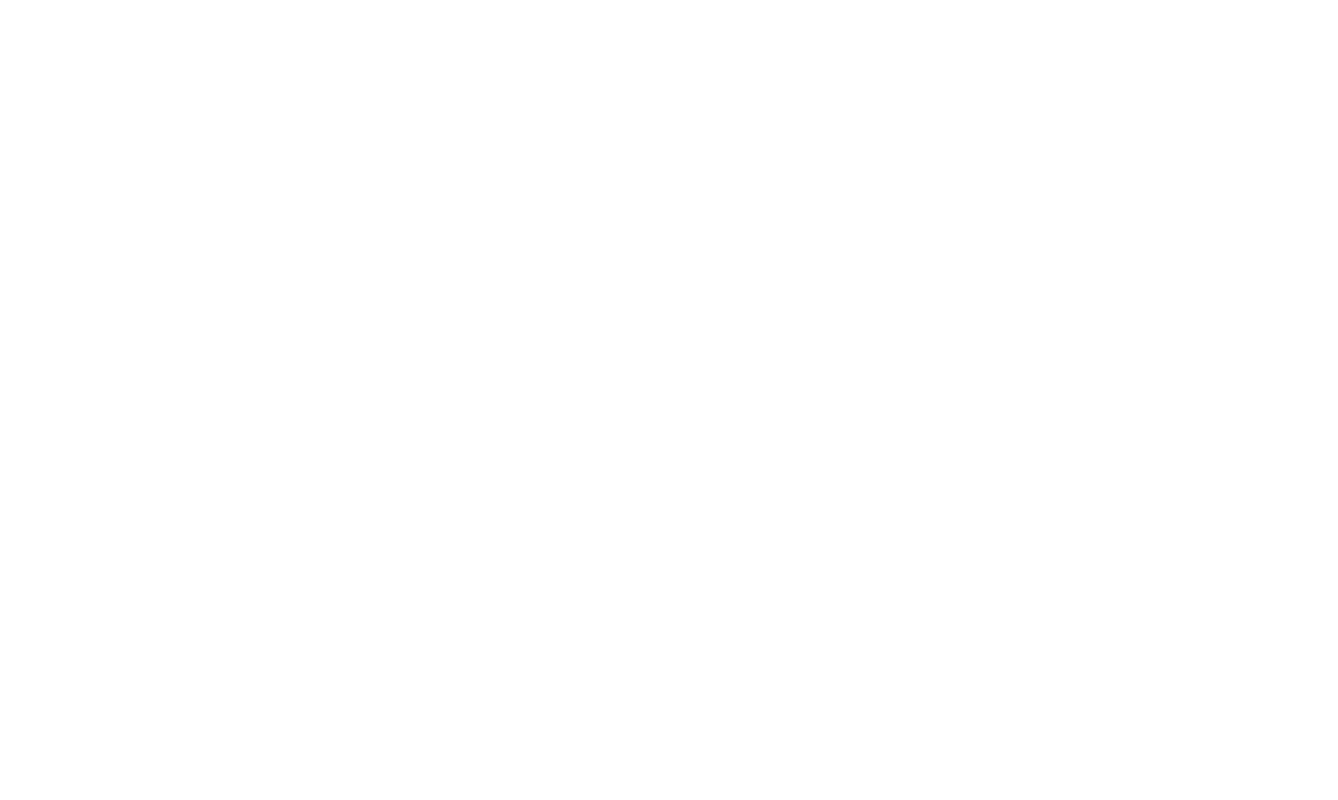
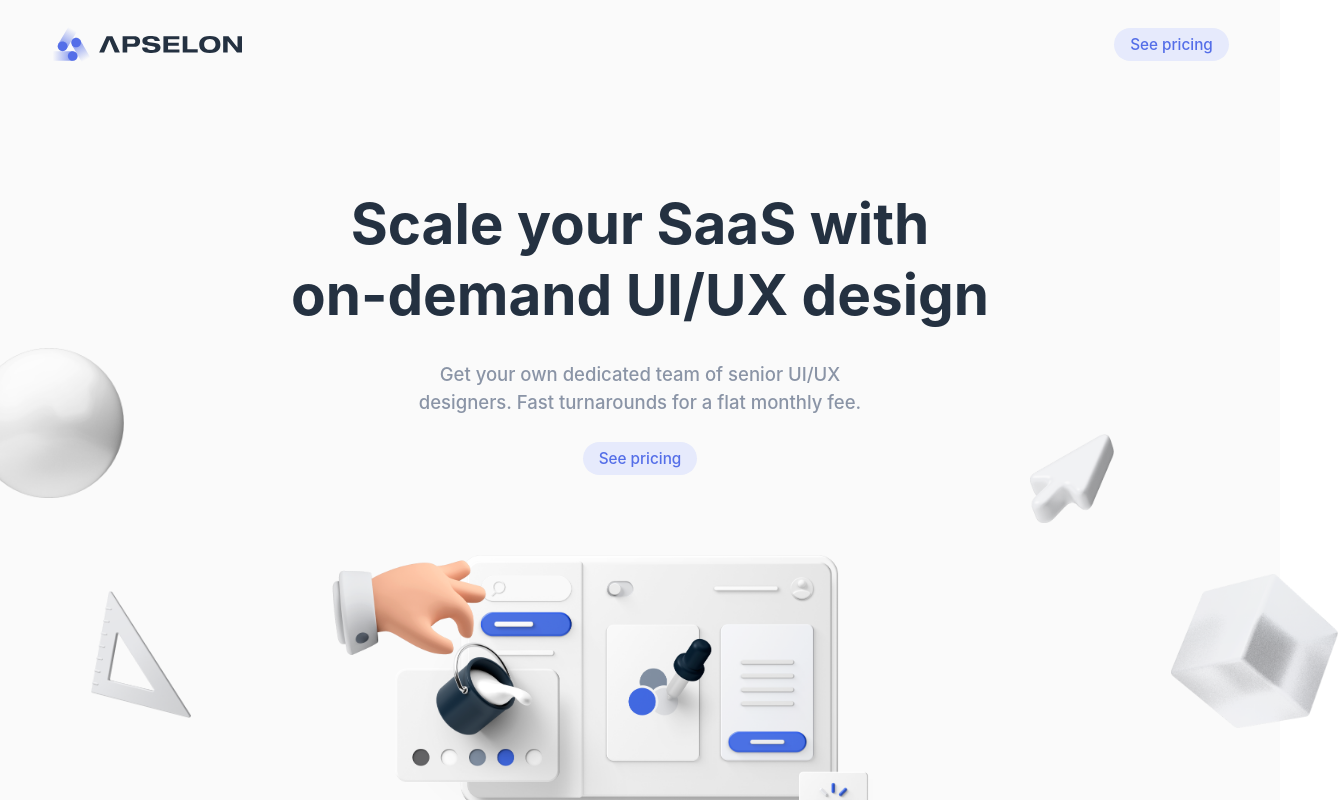
Before and after one commit to Thoud/landing-page-clone, a React (Create React App) app: page / in a window 1280 px wide. Shown: the top 800 px of the page, 1338 px wide, since content can reach past the window. Built offline with nearby package versions, Linux system fonts and the light colour scheme.

Commit message:
Add styling for first section

```diff
--- a/src/App.js
+++ b/src/App.js
@@ -1,26 +1,204 @@
 /** @jsxImportSource @emotion/react */
 import { css } from '@emotion/react';
 
-const white = css`
-  color: #fafafa;
+// Importing images
+import circle from './images/1.png';
+import arrow from './images/arrow.svg';
+import b1 from './images/b1.png';
+import b2 from './images/b2.png';
+import b3 from './images/b3.png';
+import b4 from './images/b4.png';
+import b5 from './images/b5.png';
+import b6 from './images/b6.png';
+import circle1 from './images/circle1.png';
+import cube from './images/cube.png';
+import cursor from './images/cursor.png';
+import diamond from './images/diamond.png';
+import flask from './images/flask.png';
+import folder from './images/folder.png';
+import footerLogo from './images/footer-logo.svg';
+import hand from './images/hand.png';
+import icon1 from './images/icon1.svg';
+import icon2 from './images/icon2.svg';
+import icon3 from './images/icon3.svg';
+import logo from './images/logo.svg';
+import logo1 from './images/logo1.svg';
+import logo2 from './images/logo2.svg';
+import logo3 from './images/logo3.svg';
+import logo4 from './images/logo4.svg';
+import logo5 from './images/logo5.svg';
+import mainScreen from './images/main-screen.png';
+import man from './images/man.png';
+import p1 from './images/p1.png';
+import p2 from './images/p2.png';
+import p3 from './images/p3.png';
+import p4 from './images/p4.png';
+import p5 from './images/p5.png';
+import p6 from './images/p6.png';
+import p7 from './images/p7.png';
+import p8 from './images/p8.png';
+import p9 from './images/p9.png';
+import p10 from './images/p10.png';
+import p11 from './images/p11.png';
+import p12 from './images/p12.png';
+import pencil from './images/pencil.png';
+import photo from './images/photo.png';
+import ruler from './images/ruler.png';
+import bucket from './images/v.png';
+
+// Color palette
+const white = '#fafafa';
+const grayWhite = '#f8f9fa';
+const gray = '#8a94a6';
+const lightBlue = '#e6eafc';
+const mediumBlue = '#546ee8';
+const darkBlue = '#243141';
+
+// Styling the components
+const headerStyles = css`
+  background: ${white};
+  display: flex;
+  align-items: center;
+  justify-content: space-between;
+  padding: 25px 10vw;
+
+  @media screen and (max-width: 1300px) {
+    padding: 25px 4vw;
+  }
 `;
 
-const grayWhite = css`
-  color: #f8f9fa;
-`;
+const sectionOneStyles = css`
+  background: ${white};
+  display: flex;
+  justify-content: center;
+  align-items: center;
+  flex-direction: column;
 
-const veryLightBlue = css`
-  color: #e6eafc;
-`;
+  h1 {
+    font-size: 3.33rem;
+    color: ${darkBlue};
+    text-align: center;
+    font-weight: 700;
+    max-width: 710px;
+    margin-top: 100px;
+    margin-bottom: 12px;
+  }
 
-const lightBlue = css`
-  color: #546ee8;
-`;
+  .circle {
+    position: absolute;
+    width: 11.7vw;
+    left: -2vw;
+    top: 43.5vh;
+  }
 
-const darkBlue = css`
-  color: #243141;
+  .cursor {
+    position: absolute;
+    width: 6.5vw;
+    right: 13vw;
+    top: 54.3vh;
+  }
+
+  .cube {
+    position: absolute;
+    width: 13vw;
+    right: -4.5vw;
+    top: 71.7vh;
+  }
+
+  .ruler {
+    position: absolute;
+    width: 7.8vw;
+    left: 7.1vw;
+    top: 73.9vh;
+  }
+
+  .mainScreen {
+    margin-top: 80px;
+    width: 42.25vw;
+    transform: translateX(-7%);
+  }
+
+  h4 {
+    font-size: 1.09rem;
+    color: ${darkBlue};
+    margin-top: 105px;
+    margin-bottom: 40px;
+  }
+
+  div {
+    display: flex;
+    justify-content: center;
+    align-items: center;
+    flex-wrap: wrap;
+    margin-bottom: 120px;
+  }
+
+  div > img:not(:last-child) {
+    margin-right: 28px;
+  }
+
+  @media screen and (max-width: 770px) {
+    h1 {
+      max-width: 72vw;
+    }
+
+    .circle,
+    .cursor,
+    .cube,
+    .ruler {
+      display: none;
+    }
+
+    .mainScreen {
+      width: 75vw;
+    }
+
+    div > img {
+      margin: 0 28px 28px 0;
+    }
+  }
 `;
 
 export default function App() {
-  return <div />;
+  return (
+    <>
+      <header css={headerStyles}>
+        <img src={logo} alt="Logo of Apselon" />
+
+        <button className="firstButtonStyle">See pricing</button>
+      </header>
+      <main>
+        <section css={sectionOneStyles}>
+          <h1>
+            Scale your SaaS with <br /> on-demand UI/UX design
+          </h1>
+
+          <p>
+            Get your own dedicated team of senior UI/UX
+            <br />
+            designers. Fast turnarounds for a flat monthly fee.
+          </p>
+
+          <button className="firstButtonStyle">See pricing</button>
+
+          <img className="circle" src={circle} alt="Circle in the background" />
+          <img className="cursor" src={cursor} alt="Cursor in the background" />
+          <img className="cube" src={cube} alt="Cube in the background" />
+          <img className="ruler" src={ruler} alt="Ruler in the background" />
+          <img className="mainScreen" src={mainScreen} alt="Cartoon PC" />
+
+          <h4>Trusted by over 20 tech & marketing teams</h4>
+
+          <div>
+            <img src={logo1} alt="Logo of 'Sense360'" />
+            <img src={logo2} alt="Logo of 'Protagonist'" />
+            <img src={logo3} alt="Logo of 'Millermedia7'" />
+            <img src={logo4} alt="Logo of 'Salesfokuz'" />
+            <img src={logo5} alt="Logo of 'Inbound'" />
+          </div>
+        </section>
+      </main>
+      <footer></footer>
+    </>
+  );
 }
--- a/src/index.js
+++ b/src/index.js
@@ -3,21 +3,75 @@ import ReactDOM from 'react-dom';
 import { css, Global } from '@emotion/react';
 import App from './App';
 
+// Color palette
+const white = '#fafafa';
+const grayWhite = '#f8f9fa';
+const gray = '#8a94a6';
+const lightBlue = '#e6eafc';
+const mediumBlue = '#546ee8';
+const darkBlue = '#243141';
+
 const globalStyles = css`
+  * {
+    box-sizing: border-box;
+    font-family: --apple-system, BlinkMacSystemFont, 'Segoe UI', Roboto, Oxygen,
+      Ubuntu, Cantarell, 'Open Sans', 'Helvetica Neue', sans-serif;
+    font-size: 17px;
+    line-height: 125%;
+  }
+
   body {
     margin: 0;
-    width: 100vw;
-    height: 100vh;
+    width: 100%;
+    overflow-x: hidden;
   }
 
-  body,
-  button {
-    font-family: --apple-system, BlinkMacSystemFont, 'Segoe UI', Roboto, Oxygen,
-      Ubuntu, Cantarell, 'Open Sans', 'Helvetica Neue', sans-serif;
+  .firstButtonStyle {
+    background: ${lightBlue};
+    color: ${mediumBlue};
+    border: none;
+    text-align: center;
+    font-weight: 600;
+    border-radius: 25px;
+    padding: 7px 16px;
+    font-size: 0.9rem;
+    cursor: pointer;
+    transition: background, color 0.5s ease-in-out;
   }
 
-  #root {
-    display: grid;
+  .firstButtonStyle:hover {
+    background: ${mediumBlue};
+    color: ${lightBlue};
+  }
+
+  p {
+    color: ${gray};
+    font-weight: 500;
+    text-align: center;
+    font-size: 1.09rem;
+    margin-bottom: 25px;
+    line-height: 150%;
+  }
+
+  @media screen and (max-width: 1300px) {
+    .firstButtonStyle {
+      font-weight: 500;
+      border-radius: 30px;
+    }
+  }
+
+  @media screen and (max-width: 770px) {
+    * {
+      font-size: 3.4vw;
+    }
+
+    .firstButtonStyle {
+      padding: 16px 25px;
+    }
+
+    p {
+      font-size: 1.2rem;
+    }
   }
 `;
 
```
Also changed, not shown: 1 other file (tests, documents, lock files or other folders).
